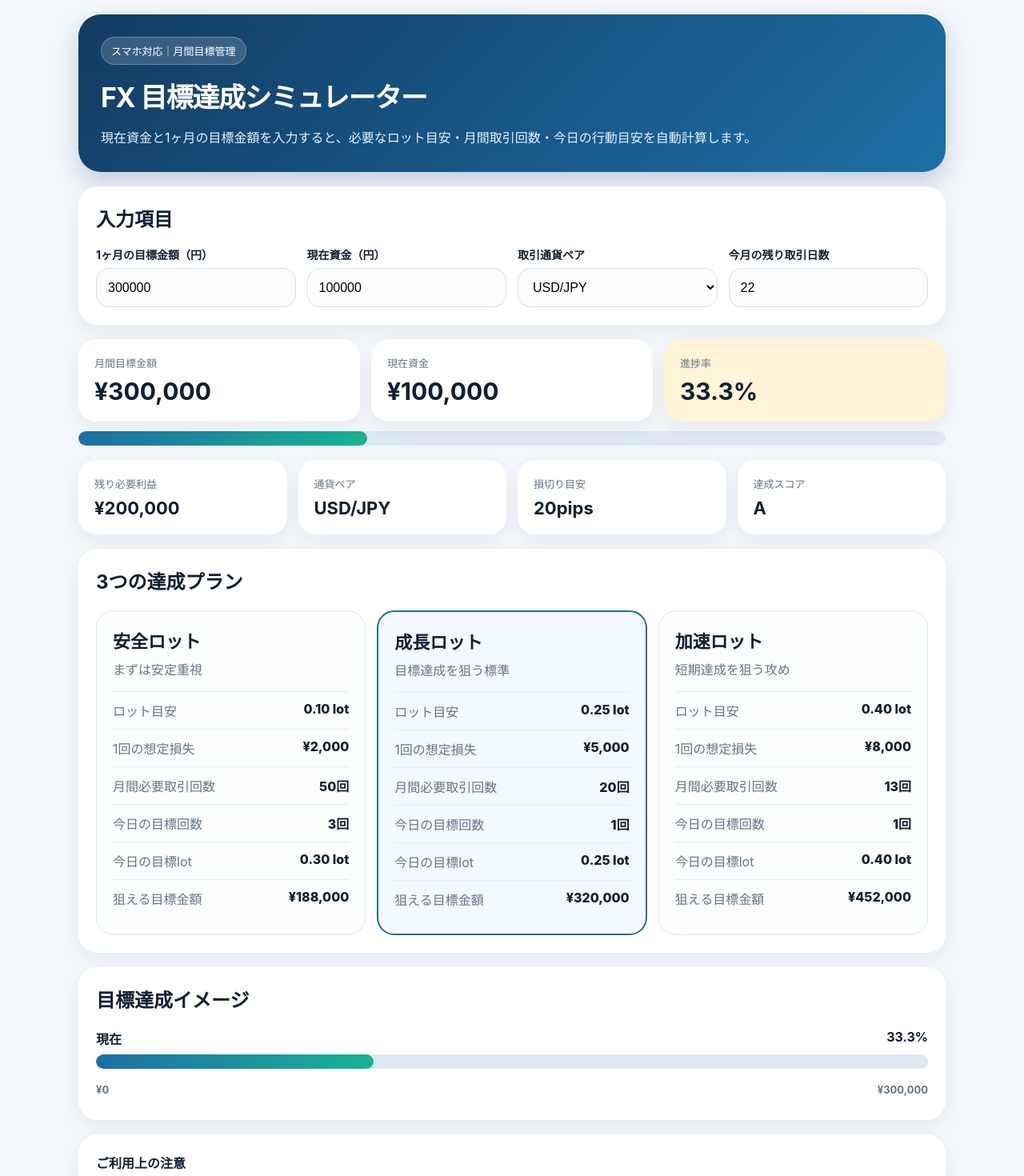
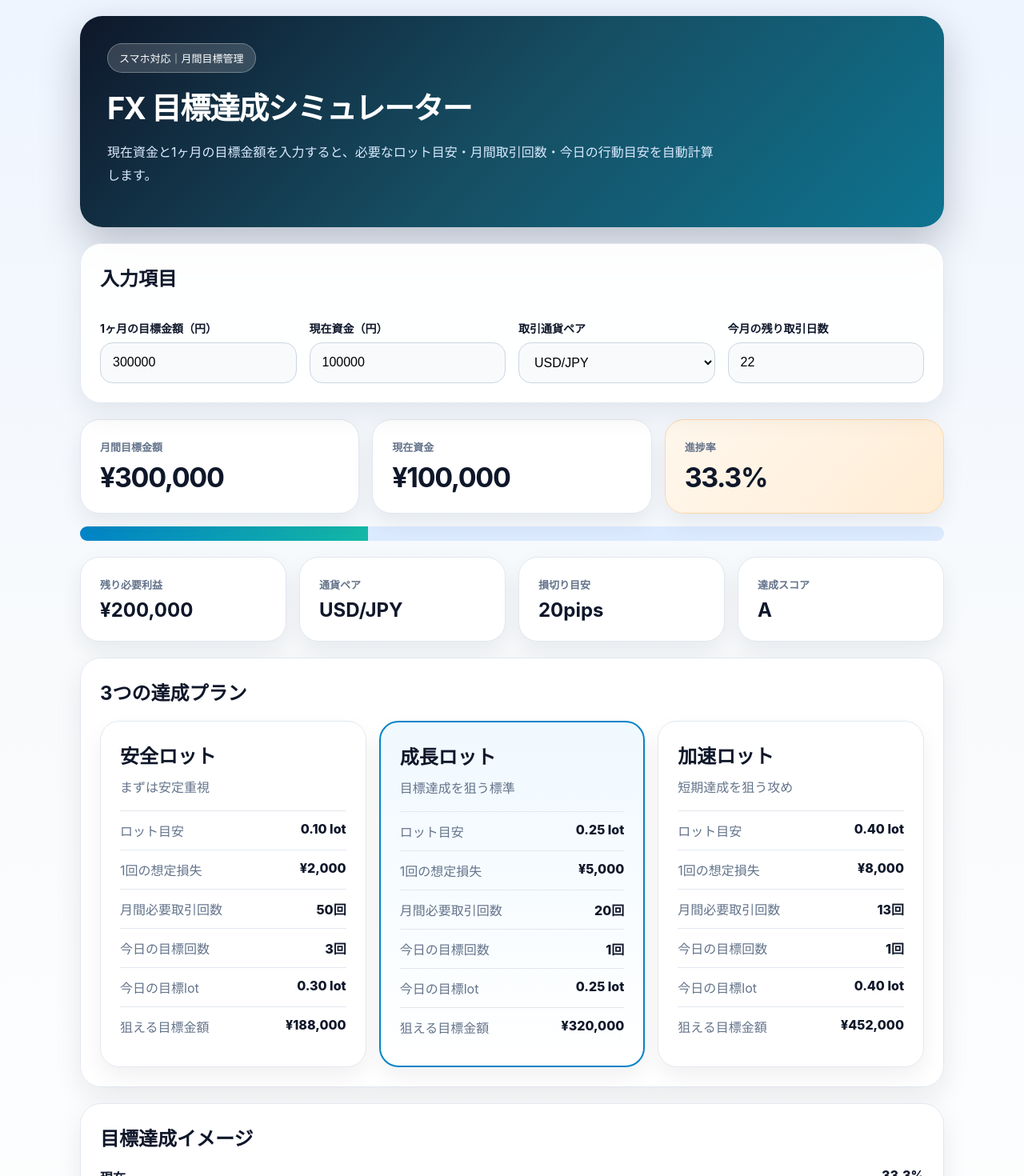
Before and after one commit to yutonikaido1016-png/fx-monthly-target-simulator, a Next.js app: page / in a window 1280 px wide. Shown: the top 1470 px of the page at 80% size. Built offline with nearby package versions, Linux system fonts and the light colour scheme.

Commit message:
Update globals.css

```diff
--- a/app/globals.css
+++ b/app/globals.css
@@ -4,74 +4,78 @@
 
 body {
   margin: 0;
-  background: #f3f7fb;
-  color: #102033;
-  font-family: -apple-system, BlinkMacSystemFont, "Helvetica Neue", Arial,
-    sans-serif;
+  background: linear-gradient(180deg, #eef5ff 0%, #f8fafc 45%, #ffffff 100%);
+  color: #0f172a;
+  font-family: -apple-system, BlinkMacSystemFont, "Helvetica Neue", Arial, sans-serif;
 }
 
 main {
   width: min(1120px, 100%);
   margin: 0 auto;
-  padding: 18px;
+  padding: 20px;
 }
 
 .hero {
-  background: linear-gradient(135deg, #123b63, #1d6fa5);
-  color: white;
+  background: linear-gradient(135deg, #0f172a, #164e63, #0e7490);
+  color: #fff;
   border-radius: 28px;
-  padding: 28px;
-  margin-bottom: 18px;
-  box-shadow: 0 12px 30px rgba(18, 59, 99, 0.22);
+  padding: 34px;
+  margin-bottom: 20px;
+  box-shadow: 0 20px 50px rgba(15, 23, 42, 0.25);
 }
 
 .badge {
   display: inline-block;
-  background: rgba(255, 255, 255, 0.16);
-  border: 1px solid rgba(255, 255, 255, 0.28);
+  padding: 8px 14px;
   border-radius: 999px;
-  padding: 7px 12px;
+  background: rgba(255,255,255,.16);
+  border: 1px solid rgba(255,255,255,.3);
   font-size: 13px;
   margin-bottom: 14px;
 }
 
 h1 {
   margin: 0;
-  font-size: 34px;
+  font-size: 38px;
   letter-spacing: -0.04em;
 }
 
+h2 {
+  margin-top: 0;
+}
+
 .hero p {
-  margin: 14px 0 0;
+  max-width: 760px;
   line-height: 1.8;
-  color: #e6f2ff;
+  color: #dbeafe;
 }
 
 .inputCard,
+.plans,
 .chartCard,
-.notice,
-.plans {
-  background: white;
-  border-radius: 24px;
-  padding: 22px;
-  margin-bottom: 18px;
-  box-shadow: 0 8px 22px rgba(16, 32, 51, 0.06);
+.notice {
+  background: rgba(255,255,255,.92);
+  backdrop-filter: blur(12px);
+  border: 1px solid #e2e8f0;
+  border-radius: 26px;
+  padding: 24px;
+  margin-bottom: 20px;
+  box-shadow: 0 14px 34px rgba(15, 23, 42, 0.08);
 }
 
 .inputCard {
   display: grid;
   grid-template-columns: repeat(4, 1fr);
-  gap: 14px;
+  gap: 16px;
 }
 
 .inputCard h2 {
   grid-column: 1 / -1;
-  margin: 0 0 4px;
 }
 
 label {
   display: grid;
-  gap: 7px;
+  gap: 8px;
   font-size: 14px;
   font-weight: 700;
 }
@@ -79,102 +83,108 @@ label {
 input,
 select {
   width: 100%;
-  border: 1px solid #d7e0ea;
+  border: 1px solid #cbd5e1;
+  background: #f8fafc;
   border-radius: 16px;
-  padding: 14px;
+  padding: 15px;
   font-size: 16px;
-  background: #fbfdff;
+  outline: none;
+}
+
+input:focus,
+select:focus {
+  border-color: #0284c7;
+  box-shadow: 0 0 0 4px rgba(2,132,199,.12);
 }
 
 .mainStats {
   display: grid;
   grid-template-columns: repeat(3, 1fr);
-  gap: 14px;
-  margin-bottom: 12px;
+  gap: 16px;
+  margin-bottom: 16px;
 }
 
 .stat,
 .summary > div {
-  background: white;
-  border-radius: 22px;
-  padding: 20px;
-  box-shadow: 0 8px 22px rgba(16, 32, 51, 0.06);
+  background: #ffffff;
+  border-radius: 24px;
+  padding: 24px;
+  border: 1px solid #e2e8f0;
+  box-shadow: 0 12px 28px rgba(15,23,42,.07);
 }
 
 .stat span,
 .summary span {
   display: block;
-  color: #657589;
+  color: #64748b;
   font-size: 13px;
+  font-weight: 700;
   margin-bottom: 8px;
 }
 
 .stat strong {
-  font-size: 30px;
+  font-size: 34px;
+  letter-spacing: -0.04em;
 }
 
 .highlight {
-  background: #fff3d8;
+  background: linear-gradient(135deg, #fff7ed, #ffedd5);
+  border-color: #fed7aa;
 }
 
 .progressBar,
 .bigBar {
   height: 18px;
-  background: #dde8f2;
+  background: #dbeafe;
   border-radius: 999px;
   overflow: hidden;
-  margin-bottom: 18px;
+  margin-bottom: 20px;
 }
 
 .progressBar div,
 .bigBar div {
   height: 100%;
-  background: linear-gradient(90deg, #1d6fa5, #19b394);
-  border-radius: 999px;
+  background: linear-gradient(90deg, #0284c7, #14b8a6);
 }
 
 .summary {
   display: grid;
   grid-template-columns: repeat(4, 1fr);
-  gap: 14px;
-  margin-bottom: 18px;
+  gap: 16px;
+  margin-bottom: 20px;
 }
 
 .summary strong {
-  font-size: 22px;
-}
-
-.plans h2,
-.chartCard h2 {
-  margin-top: 0;
+  font-size: 24px;
 }
 
 .planGrid {
   display: grid;
   grid-template-columns: repeat(3, 1fr);
-  gap: 14px;
+  gap: 16px;
 }
 
 .plan {
-  border: 1px solid #dce6f0;
-  border-radius: 22px;
-  padding: 20px;
-  background: #fbfdff;
+  background: #ffffff;
+  border: 1px solid #e2e8f0;
+  border-radius: 24px;
+  padding: 24px;
+  box-shadow: 0 12px 28px rgba(15,23,42,.06);
 }
 
 .plan:nth-child(2) {
-  border: 2px solid #1d6fa5;
-  background: #f2f9ff;
+  border: 2px solid #0284c7;
+  background: linear-gradient(180deg, #f0f9ff, #ffffff);
 }
 
 .plan h3 {
   margin: 0;
-  font-size: 22px;
+  font-size: 24px;
 }
 
 .plan p {
-  color: #657589;
-  margin: 8px 0 16px;
+  color: #64748b;
+  margin: 10px 0 18px;
 }
 
 dl {
@@ -185,12 +195,12 @@ dl div {
   display: flex;
   justify-content: space-between;
   gap: 12px;
-  border-top: 1px solid #e8eef5;
-  padding: 11px 0;
+  padding: 12px 0;
+  border-top: 1px solid #e2e8f0;
 }
 
 dt {
-  color: #657589;
+  color: #64748b;
 }
 
 dd {
@@ -202,37 +212,37 @@ dd {
 .barScale {
   display: flex;
   justify-content: space-between;
+  font-weight: 800;
   margin-bottom: 8px;
-  font-weight: 700;
 }
 
 .barScale {
   margin-top: 8px;
-  color: #657589;
+  color: #64748b;
   font-size: 13px;
 }
 
 .notice {
-  color: #526174;
+  color: #64748b;
   line-height: 1.8;
 }
 
 .notice strong {
-  color: #102033;
+  color: #0f172a;
 }
 
-@media (max-width: 800px) {
+@media (max-width: 820px) {
   main {
     padding: 12px;
   }
 
   .hero {
-    padding: 22px;
+    padding: 24px;
     border-radius: 22px;
   }
 
   h1 {
-    font-size: 26px;
+    font-size: 28px;
   }
 
   .inputCard,
@@ -243,10 +253,6 @@ dd {
   }
 
   .stat strong {
-    font-size: 28px;
-  }
-
-  .summary strong {
-    font-size: 20px;
+    font-size: 30px;
   }
 }
```
